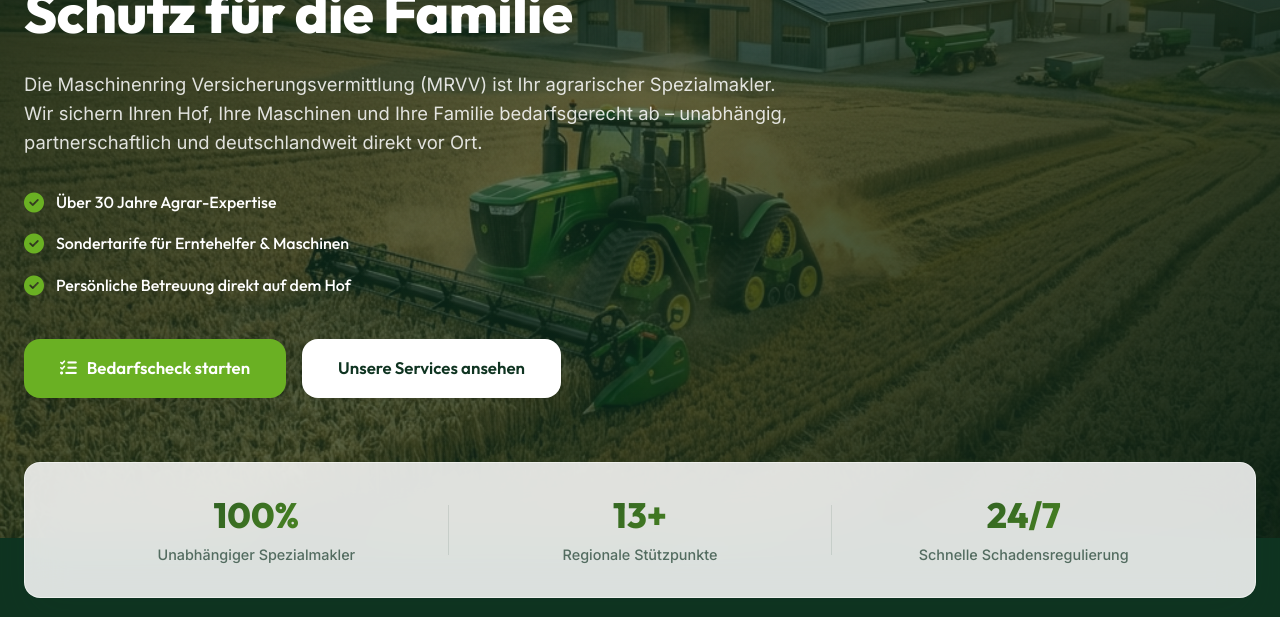
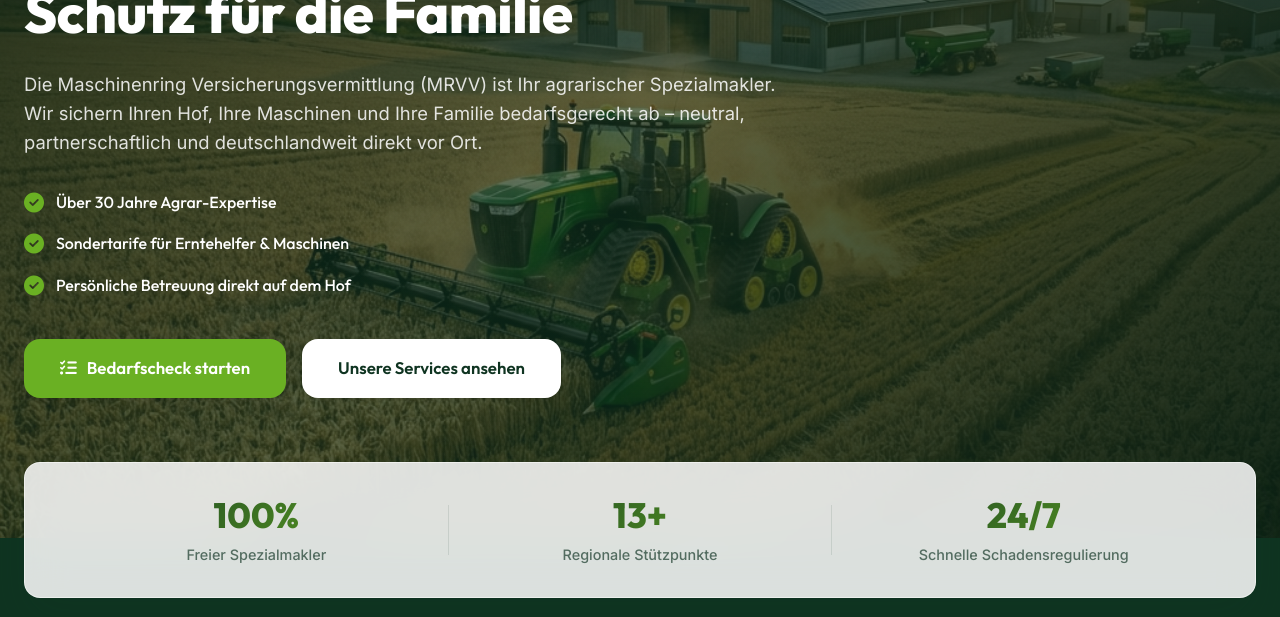
Before and after one commit to realNeron/MRVVrelaunch, an Angular app: page / in a window 1280 px wide. Shown: the part 319-936 px from the top of the page. Built offline with nearby package versions, Linux system fonts and the light colour scheme.

Commit message:
compliance: replace the word 'unabhängig' with 'neutral/objektiv' to comply with OLG Dresden AZ 14 U 1740/24

```diff
--- a/angular.json
+++ b/angular.json
@@ -2,7 +2,8 @@
   "$schema": "./node_modules/@angular/cli/lib/config/schema.json",
   "version": 1,
   "cli": {
-    "packageManager": "npm"
+    "packageManager": "npm",
+    "analytics": false
   },
   "newProjectRoot": "projects",
   "projects": {
--- a/src/app/components/hero/hero.component.html
+++ b/src/app/components/hero/hero.component.html
@@ -8,7 +8,7 @@
       </div>
       <h1>Betriebliche Versicherungen & Schutz für die Familie</h1>
       <p class="hero-subtitle">
-        Die Maschinenring Versicherungsvermittlung (MRVV) ist Ihr agrarischer Spezialmakler. Wir sichern Ihren Hof, Ihre Maschinen und Ihre Familie bedarfsgerecht ab – unabhängig, partnerschaftlich und deutschlandweit direkt vor Ort.
+        Die Maschinenring Versicherungsvermittlung (MRVV) ist Ihr agrarischer Spezialmakler. Wir sichern Ihren Hof, Ihre Maschinen und Ihre Familie bedarfsgerecht ab – neutral, partnerschaftlich und deutschlandweit direkt vor Ort.
       </p>
 
       <div class="hero-bullets">
@@ -40,7 +40,7 @@
     <div class="hero-stats-card glass-card animate-fade-in-up">
       <div class="stat-item">
         <h3>100%</h3>
-        <p>Unabhängiger Spezialmakler</p>
+        <p>Freier Spezialmakler</p>
       </div>
       <div class="stat-divider"></div>
       <div class="stat-item">
--- a/src/app/components/map/map.component.ts
+++ b/src/app/components/map/map.component.ts
@@ -70,7 +70,7 @@
       phone: '04950-9955879',
       email: 'wiesmoor@mrvv-deutschland.de',
       top: 22, left: 20,
-      desc: 'Unsere Außenstelle Wiesmoor – kompetente Absicherung und unabhängige Beratung für den Maschinenring Nordwest.'
+      desc: 'Unsere Außenstelle Wiesmoor – kompetente Absicherung und neutrale Beratung für den Maschinenring Nordwest.'
     },
     {
       name: 'MRVV Rheinland-Pfalz/Saarland GmbH & Co. KG',
```
